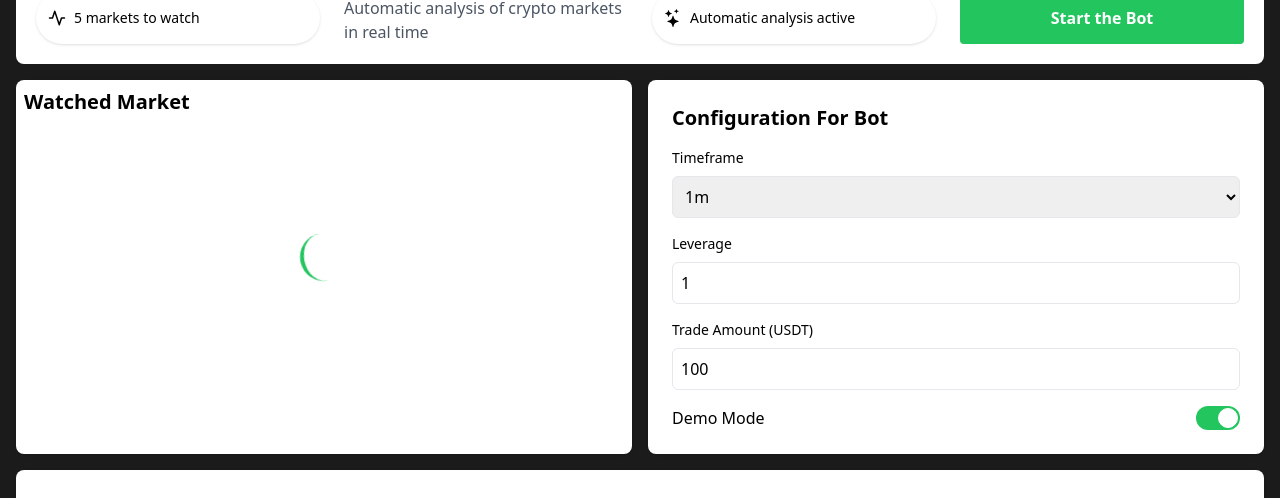
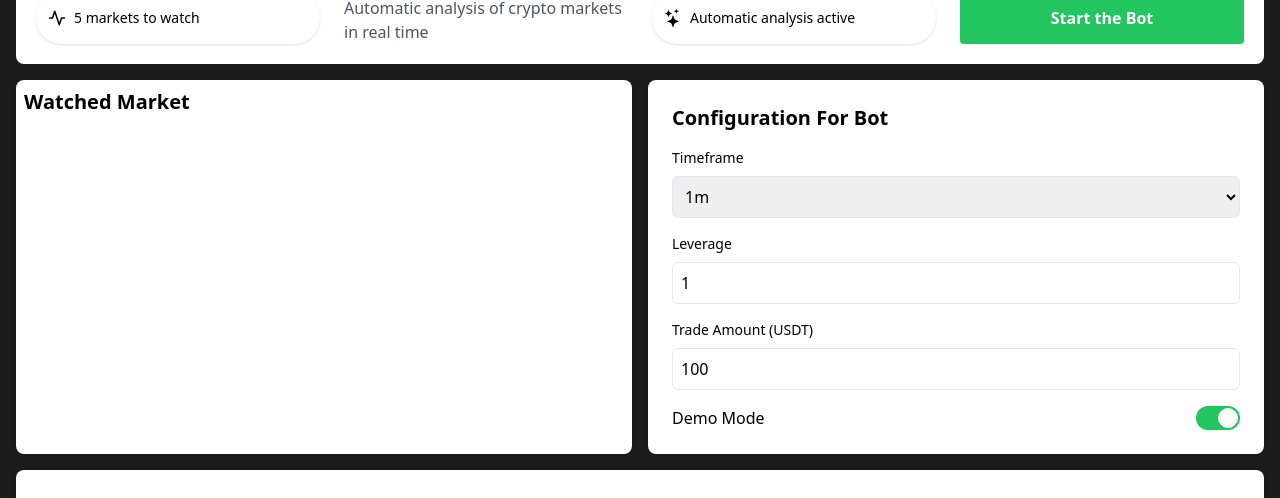
Before and after one commit to Infolanze807/ReivunBot, a React (Create React App) app: page / in a window 1280 px wide. Shown: the part 124-622 px from the top of the page. Built offline with nearby package versions, Linux system fonts and the light colour scheme.

Commit message:
add credtionals

```diff
--- a/src/Reivunbot.js
+++ b/src/Reivunbot.js
@@ -413,7 +413,8 @@ const Reivunbot = () => {
         <div className="bg-white p-2 rounded-lg shadow overflow-hidden">
   <h2 className="mb-4 text-xl font-semibold">Watched Market</h2>
 
-  {Object.entries(symbolsData).length === 0 && !isSocketLoading ? (
+  {/* {Object.entries(symbolsData).length === 0 && !isSocketLoading ? ( */}
+  {Object.entries(symbolsData).length === 0 && isSocketLoading && loading ? (
     <div className="flex justify-center items-center h-[250px] text-xl text-[--green-color] font-bold">
     <div className="animate-spin rounded-full h-12 w-12 border-t-4 border-[--green-color] border-solid"></div>
     </div>
```
